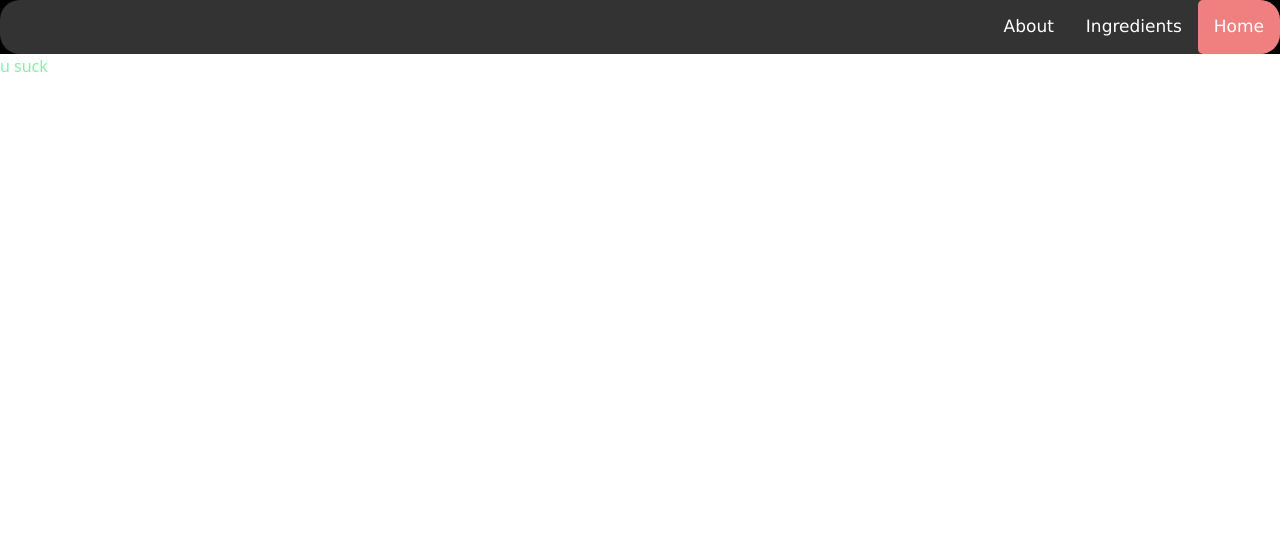
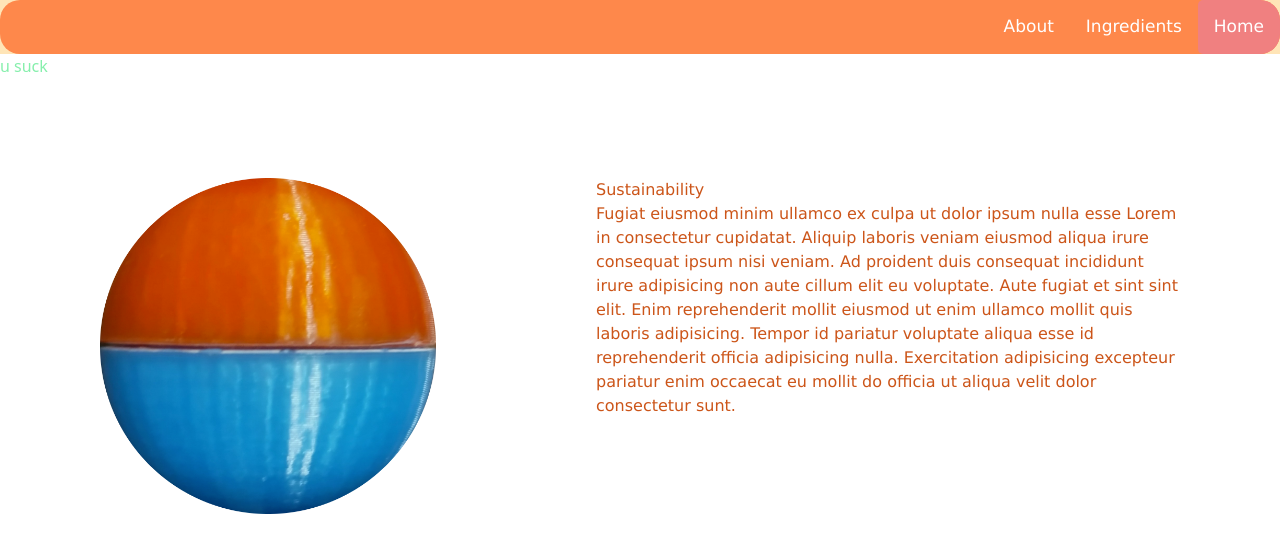
Before and after one commit to shreyaanpathak/Plateful-AI, a SvelteKit app in the folder my-app/: page / in a window 1280 px wide. Shown: the top 552 px of the page. Built offline with nearby package versions, Linux system fonts and the light colour scheme.

Commit message:
frontend colors and home page additions

```diff
--- /dev/null
+++ b/my-app/src/lib/components/about.svelte
@@ -0,0 +1,56 @@
+<script lang="ts">
+	import {page} from "$app/stores";
+  import Img1 from "$lib/assets/tidepod1.png"
+</script>
+
+<body>
+  <div class="float-container">
+    <div class="float-child left">
+      <div class="">
+        <img src={Img1} class="about-imgs">
+      </div>
+    </div>
+
+    <div class="float-child right">
+      <div class="">
+        <h1>Sustainability</h1>
+        <p>
+        Fugiat eiusmod minim ullamco ex culpa ut dolor ipsum nulla esse Lorem in consectetur cupidatat.
+         Aliquip laboris veniam eiusmod aliqua irure consequat ipsum nisi veniam.
+         Ad proident duis consequat incididunt irure adipisicing non aute cillum elit eu voluptate.
+         Aute fugiat et sint sint elit. Enim reprehenderit mollit eiusmod ut enim ullamco mollit quis laboris adipisicing.
+         Tempor id pariatur voluptate aliqua esse id reprehenderit officia adipisicing nulla.
+         Exercitation adipisicing excepteur pariatur enim occaecat eu mollit do officia ut aliqua velit dolor consectetur sunt.
+        </p>
+      </div>
+    </div>
+  </div>
+</body>
+
+<style>
+	body {
+		font-family: Verdana, Geneva, Tahoma, sans-serif;
+    color: #CC5519;
+	}
+
+  .float-container {
+    padding: 20px;
+  }
+
+  .float-child {
+      width: 50%;
+      float: left;
+      padding: 80px;
+  }
+
+  .left {
+    width: 40%;
+  }
+
+  .right {
+    width: 60%;
+  }
+
+  .about-imgs {
+  }
+</style>
--- a/my-app/src/lib/components/navbar.svelte
+++ b/my-app/src/lib/components/navbar.svelte
@@ -9,7 +9,6 @@
 </script>
 
 <body>
-
 	<div class="topnav">
 		{#each hrefs as href}
 			<a class={isActive(href) ? 'active' : ''} href={href === "Home" ? "/" : href}>{href}</a>
@@ -20,12 +19,12 @@
 
 <style>
 	body {
-		background-color: black;
+		background-color: #FFE5B7;
 		font-family: Verdana, Geneva, Tahoma, sans-serif;
 	}
 
 	.topnav {
-		background-color: #333;
+		background-color: rgba(254,136,75,1);
 		overflow: hidden;
 		border-radius: 20px;
 	}
--- a/my-app/src/routes/+layout.svelte
+++ b/my-app/src/routes/+layout.svelte
@@ -1,5 +1,6 @@
 <script>
   import Nav from "$lib/components/navbar.svelte";
+  import About from "$lib/components/about.svelte";
   import "../app.css";
 </script>
 
--- a/my-app/src/routes/+page.svelte
+++ b/my-app/src/routes/+page.svelte
@@ -1 +1,6 @@
-<h1 class="text-green-300"> u suck</h1>
+<script>
+  import About from "$lib/components/about.svelte";
+</script>
+
+<h1 class="text-green-300">u suck</h1>
+<About />
--- a/my-app/src/routes/Ingredients/+page.svelte
+++ b/my-app/src/routes/Ingredients/+page.svelte
@@ -1 +1 @@
-<h1>this sucks</h1>
+<h1>ingredients woah</h1>
```
Also changed, not shown: my-app/src/lib/assets/tidepod1.png (added), my-app/src/routes/Ingredients/+layout.svelte (deleted).
